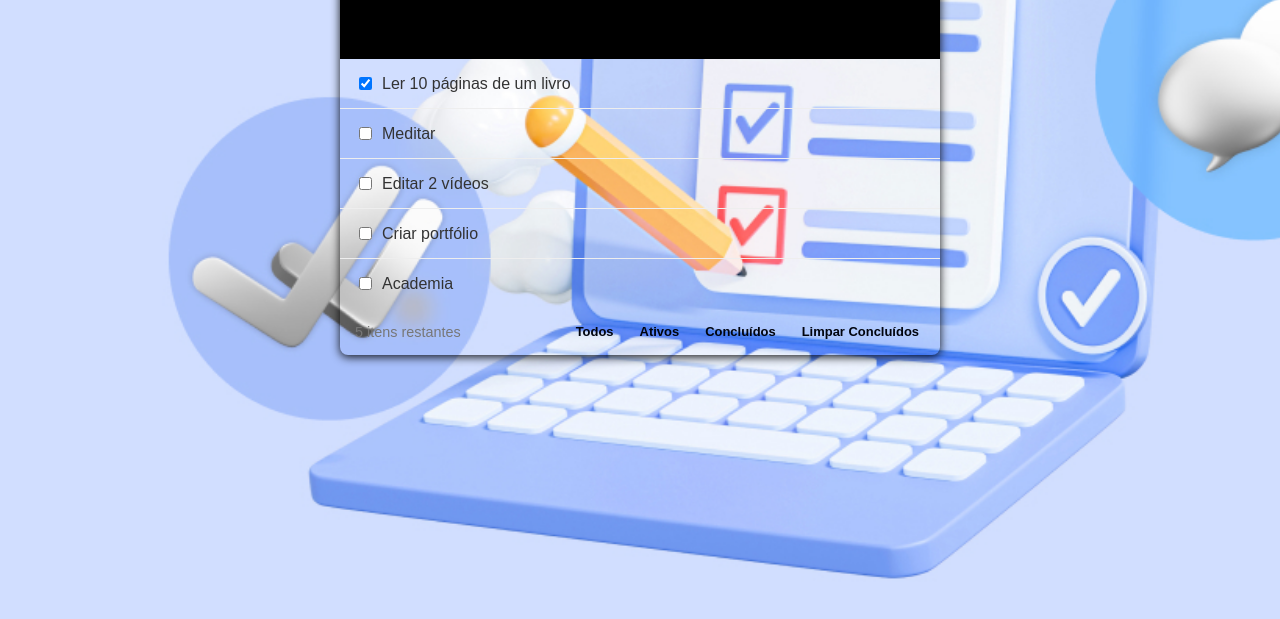
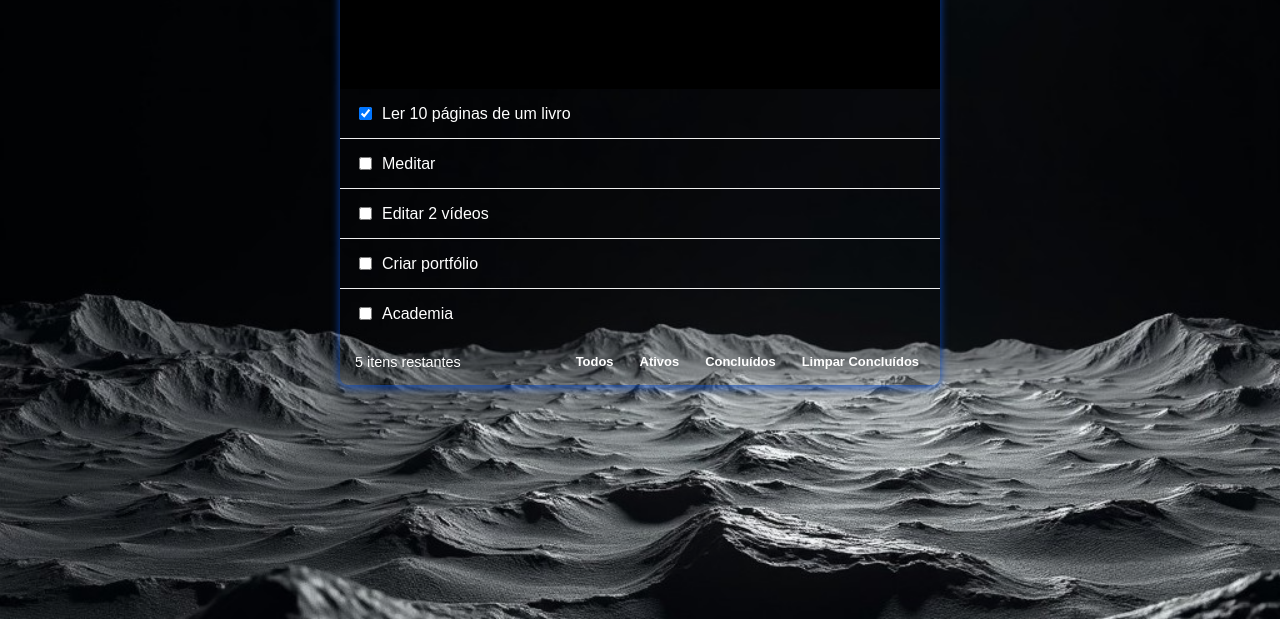
Before and after one commit to PauloHenrique993940/todo-app, a plain HTML site: page index.html in a window 1280 px wide. Shown: the part 181-800 px from the top of the page. Drawn offline with Linux system fonts and the light colour scheme.

Commit message:
Melhorando o frontend do projeto

```diff
--- a/public/css/styles.css
+++ b/public/css/styles.css
@@ -1,10 +1,10 @@
 body {
     font-family: sans-serif;
     margin: 0;
-    background-image: url('/public/images/fundo-app-lista-de-tarefa.jpg');
+    background-image: url('/public/images/Background\ 14.png');
     background-size: cover;
     background-repeat: no-repeat;
-    color: #333;
+    color: #fff;
     display: flex;
     justify-content: center;
     align-items: flex-start;
@@ -16,8 +16,9 @@ body {
     max-width: 600px;
     background-color: transparent;
     border-radius: 8px;
-    box-shadow: 0 2px 10px rgba(0, 0, 0, 0.9);
+    box-shadow: 0 2px 10px rgba(11, 73, 189, 0.9);
     overflow: hidden;
+    margin-top: 30px;
 }
 
 .header {
@@ -93,7 +94,7 @@ body {
 .task-item label {
     flex-grow: 1;
     font-size: 1em;
-    color: #333;
+    color: #fff;
     cursor: pointer;
 }
 
@@ -118,7 +119,7 @@ body {
 .footer {
     padding: 15px;
     text-align: left;
-    color: #777;
+    color: #fff;
     font-size: 0.9em;
     display: flex;
     justify-content: space-between;
@@ -128,7 +129,7 @@ body {
 .footer button {
     background: none;
     border: none;
-    color: #01040e;
+    color: #fff;
     cursor: pointer;
     font-size: 0.9em;
     font-weight: bold;
```
Also changed, not shown: public/images/Background 14.png (added).
